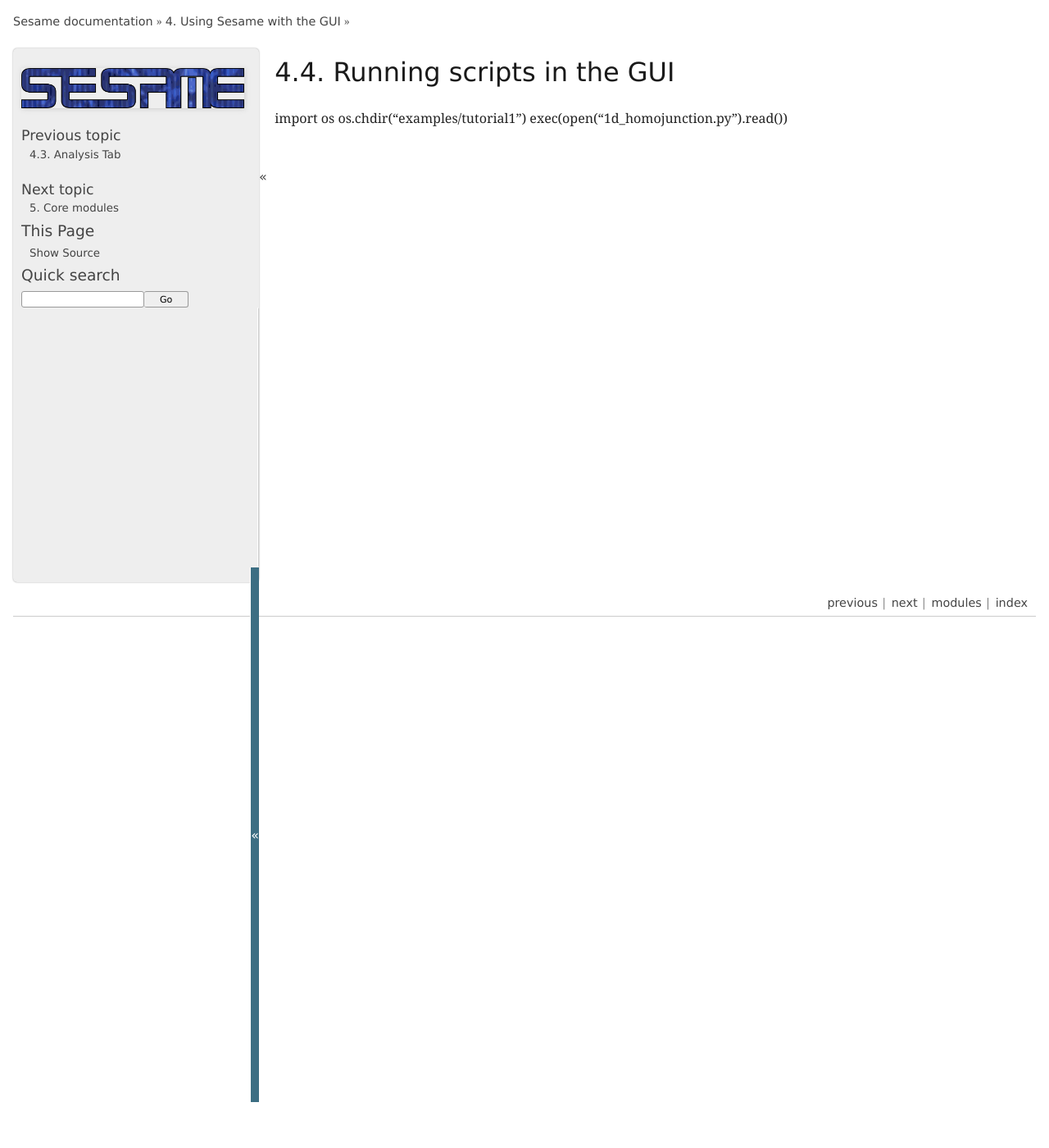
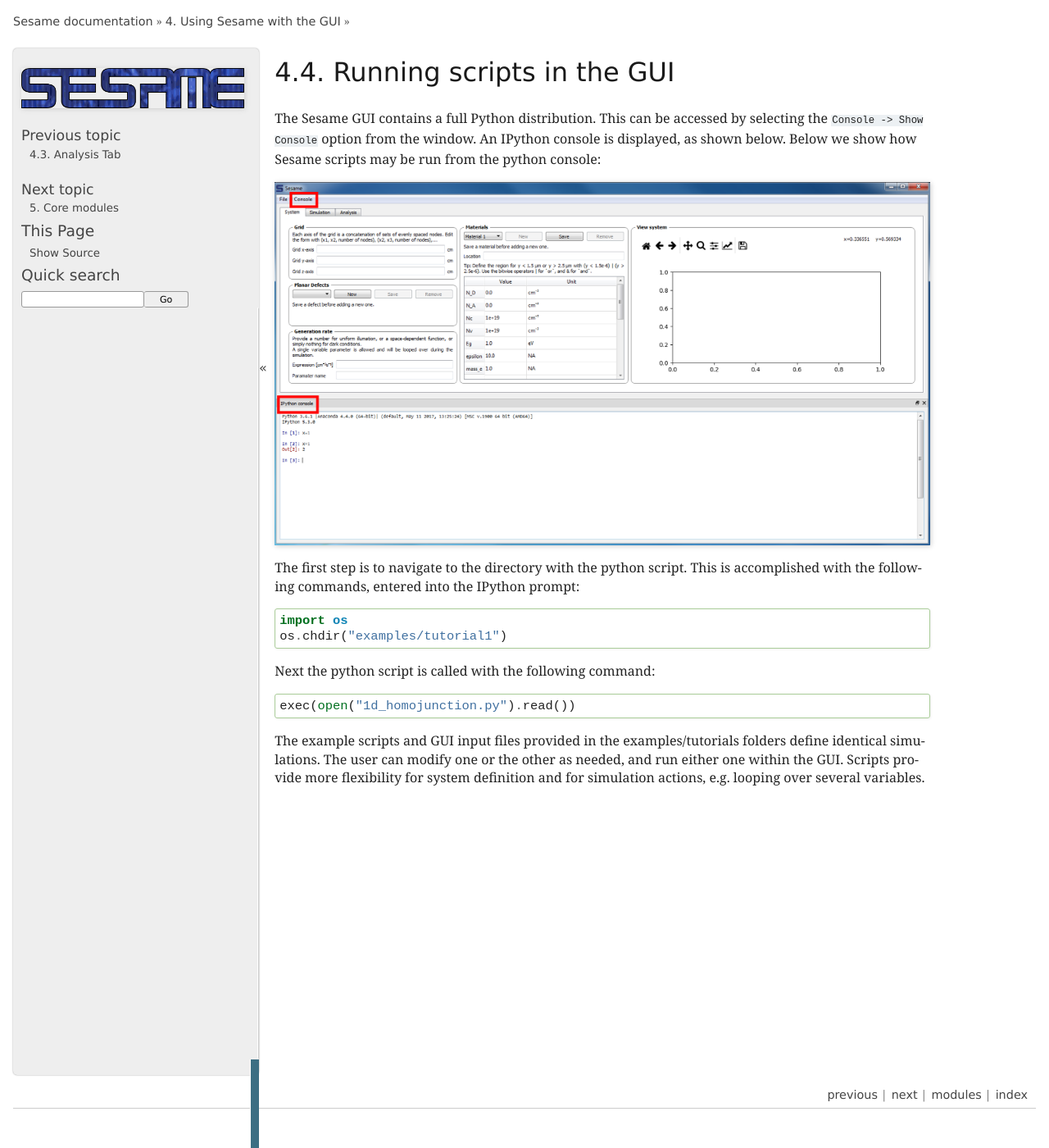
Before and after one commit to usnistgov/sesame, a Sphinx documentation site: the page built from doc/gui/scripts.rst, in a window 1280 px wide and 1400 px high. Shown: the whole window at 82% size. Built offline with Sphinx 7.4.7, drawn with Linux system fonts in a browser that asks for light colours; formulas are drawn with MathJax 3.

Commit message:
modified load/save data format of GUI.  added/revised documentation

```diff
--- a/doc/gui/analysis.rst
+++ b/doc/gui/analysis.rst
@@ -5,7 +5,7 @@
 
 
 
-.. image:: analysis1.*
+.. image:: analysis.*
    :align: center
 
 **Import data**
--- a/doc/gui/scripts.rst
+++ b/doc/gui/scripts.rst
@@ -1,6 +1,18 @@
 Running scripts in the GUI
 ---------------------------
 
-import os
-os.chdir("examples/tutorial1")
-exec(open("1d_homojunction.py").read())
+The Sesame GUI contains a full Python distribution.  This can be accessed by selecting the ``Console -> Show Console`` option from the window.  An IPython console is displayed, as shown below.  Below we show how Sesame scripts may be run from the python console:
+
+.. image:: ipython.*
+   :align: center
+
+The first step is to navigate to the directory with the python script.  This is accomplished with the following commands, entered into the IPython prompt::
+
+    import os
+    os.chdir("examples/tutorial1")
+
+Next the python script is called with the following command::
+
+    exec(open("1d_homojunction.py").read())
+
+The example scripts and GUI input files provided in the examples/tutorials folders define identical simulations.  The user can modify one or the other as needed, and run either one within the GUI.  Scripts provide more flexibility for system definition and for simulation actions, e.g. looping over several variables.
```
Also changed, not shown: doc/gui/system.rst (+4 -3 lines), doc/gui/ipython.PNG (added), doc/gui/system.PNG, 3 other files.
